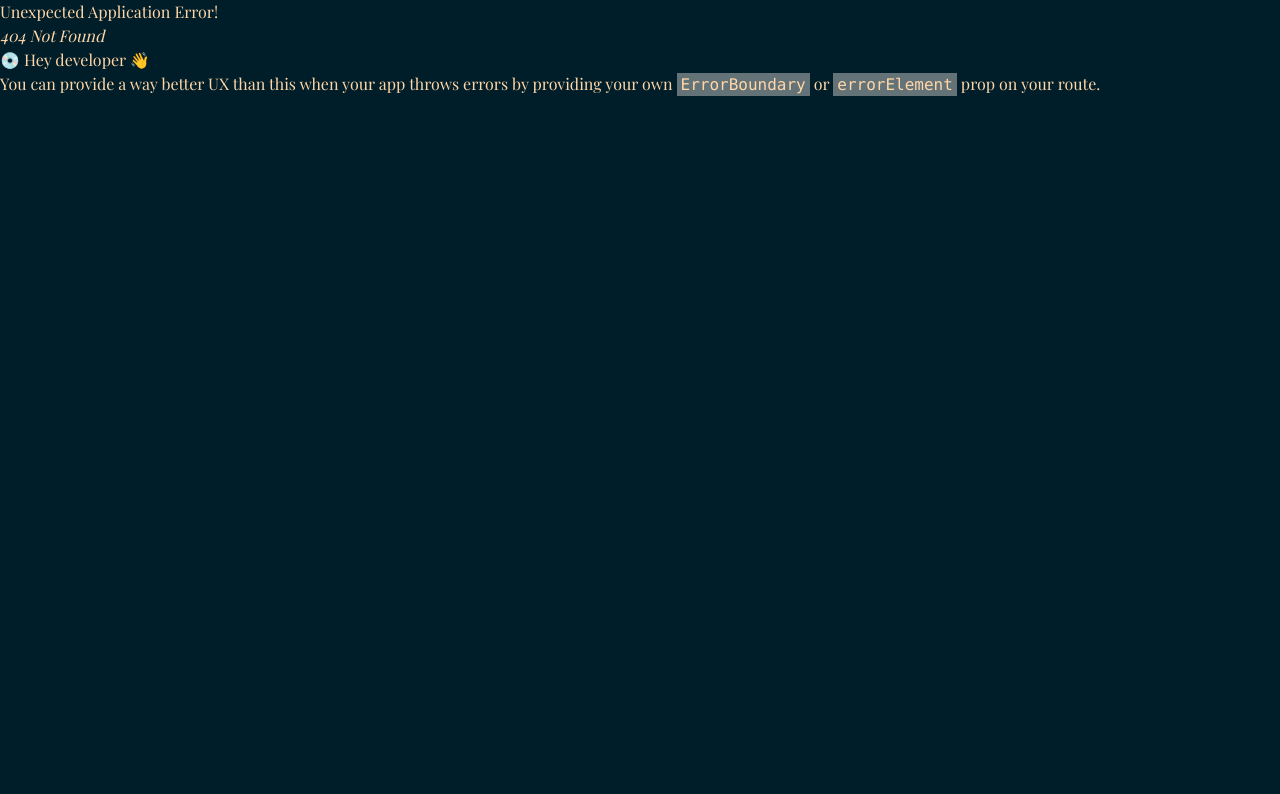
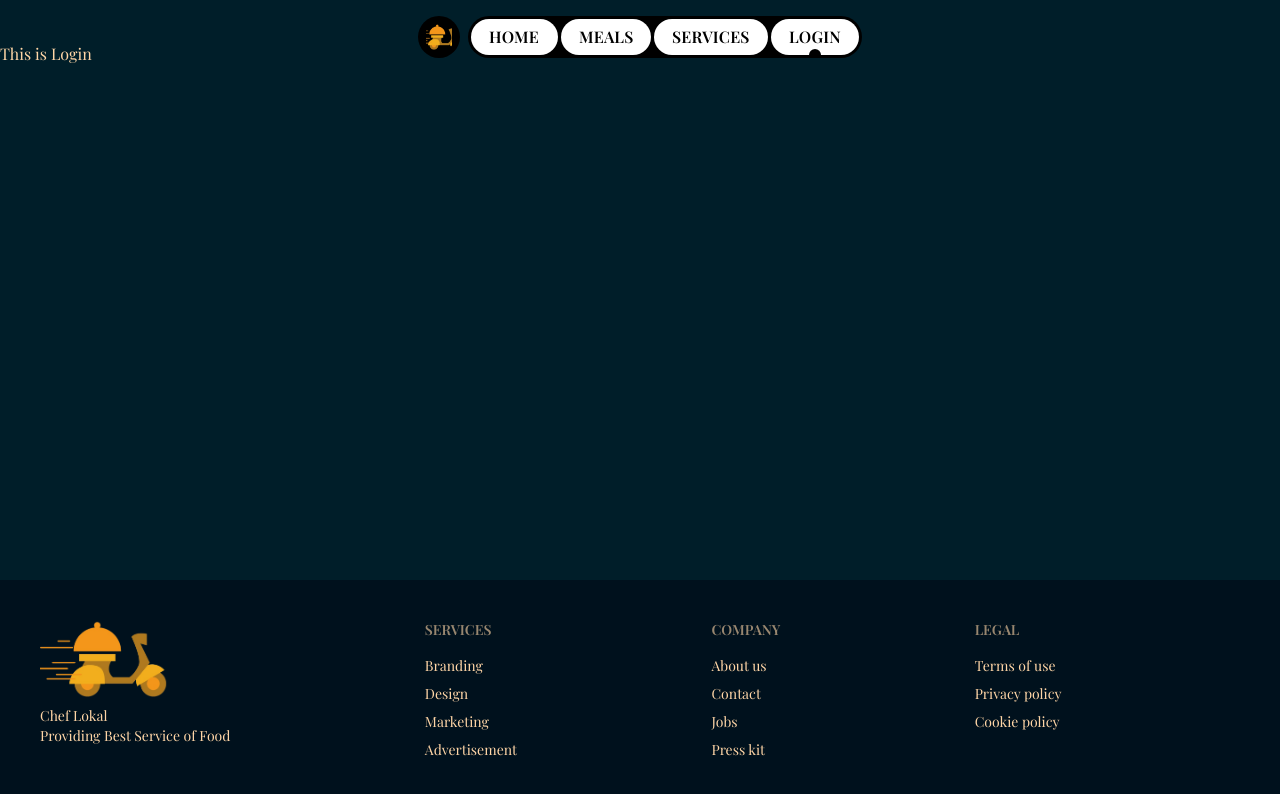
Before and after one commit to TusharChow20/project-Chef-Lokal, a React (Vite) app: page /login in a window 1280 px wide. Before the commit this address had no page. Shown: the top 794 px of the page. Built offline with nearby package versions, Linux system fonts and the light colour scheme; a web font is replaced by a local one.

Commit message:
route fixed

```diff
--- a/src/Componnents/Navbar/Navbar.jsx
+++ b/src/Componnents/Navbar/Navbar.jsx
@@ -1,19 +1,23 @@
 import React from "react";
 import PillNav from "../Navbar/pillnav";
 import logo from "/logo.png";
+import { useLocation } from "react-router";
 const Navbar = () => {
+  const location = useLocation();
+  console.log(location);
+
   return (
     <div>
       <PillNav
         logo={logo}
-        logoAlt="Company Logo"
+        logoAlt="Chef Lokal"
         items={[
           { label: "Home", href: "/" },
-          { label: "About", href: "/about" },
+          { label: "Meals", href: "/meals" },
           { label: "Services", href: "/services" },
-          { label: "Contact", href: "/contact" },
+          { label: "Login", href: "/login" },
         ]}
-        activeHref="/"
+        activeHref={location.pathname}
         className="custom-nav"
         ease="power2.easeOut"
         baseColor="#000000"
--- /dev/null
+++ b/src/Pages/Authentication/Login/Login.jsx
@@ -0,0 +1,11 @@
+import React from "react";
+
+const Login = () => {
+  return (
+    <div>
+      <h1>This is Login</h1>
+    </div>
+  );
+};
+
+export default Login;
--- a/src/Pages/Home/Reviews.jsx
+++ b/src/Pages/Home/Reviews.jsx
@@ -107,9 +107,6 @@ const Reviews = () => {
                     <h3 className="font-semibold text-white text-lg truncate">
                       {review.userName}
                     </h3>
-                    <p className="text-gray-400 text-sm truncate">
-                      {review.userEmail}
-                    </p>
                   </div>
                 </div>
 
--- /dev/null
+++ b/src/Pages/Meals/Meals.jsx
@@ -0,0 +1,7 @@
+import React from "react";
+
+const Meals = () => {
+  return <div>This is meals</div>;
+};
+
+export default Meals;
--- a/src/Routes/Routes.jsx
+++ b/src/Routes/Routes.jsx
@@ -2,6 +2,8 @@ import { createBrowserRouter } from "react-router";
 import { RouterProvider } from "react-router/dom";
 import HomeLayout from "../Layouts/HomeLayout";
 import Home from "../Pages/Home/Home";
+import Meals from "../Pages/Meals/Meals";
+import Login from "../Pages/Authentication/Login/Login";
 const router = createBrowserRouter([
   {
     path: "/",
@@ -11,6 +13,14 @@ const router = createBrowserRouter([
         index: true,
         Component: Home,
       },
+      {
+        path: "/meals",
+        Component: Meals,
+      },
+      {
+        path: "/login",
+        Component: Login,
+      },
     ],
   },
 ]);
```
